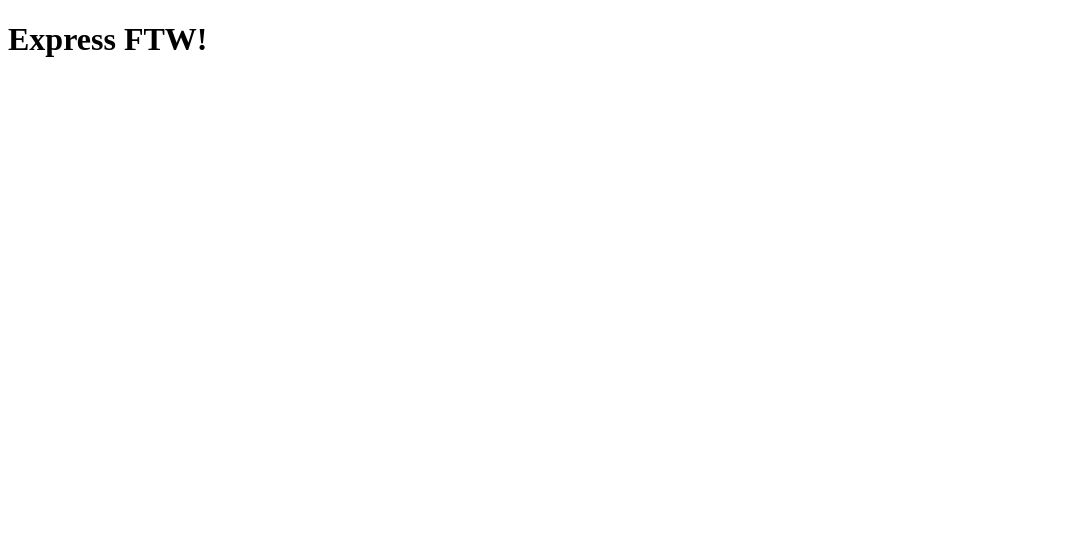
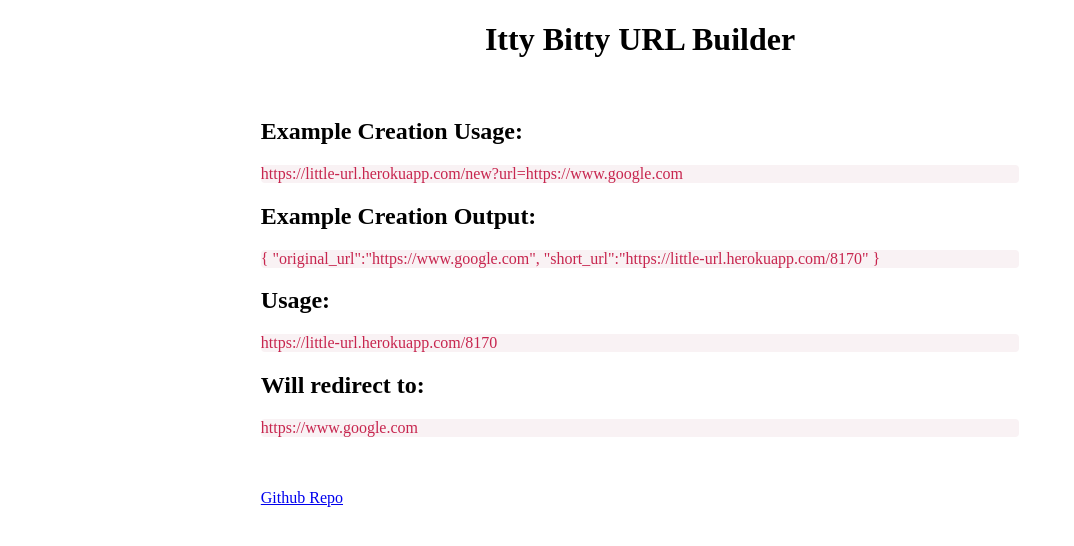
Before and after one commit to scamargo/url-shortener, a website: page public/index.html in a window 1280 px wide. Shown: the whole page, without its empty margins (0-1074 px from the left). Drawn offline with Linux system fonts and the light colour scheme.

Commit message:
Add instructions on home page

```diff
--- /dev/null
+++ b/public/css/style.css
@@ -0,0 +1,14 @@
+h1 {
+    text-align: center;
+}
+
+.container {
+    max-width: 60%;
+    margin: auto;
+}
+
+.example {
+    background-color: #f9f2f4;
+    color: #c7254e;
+    border-radius: 4px;
+}
--- a/public/index.html
+++ b/public/index.html
@@ -1,11 +1,29 @@
 <!DOCTYPE html>
 <html>
 <head>
-  <title>MEAN is best</title>
+  <title>Itty Bitty URL</title>
+  <link rel="stylesheet" type="text/css" href="css/style.css">
 </head>
 <body>
+    <h1>Itty Bitty URL Builder</h1>
+    <br>
+    <div class="container">
+        <h2>Example Creation Usage:</h2>
+        <!-- TODO: update url -->
+        <p class="example">https://little-url.herokuapp.com/new?url=https://www.google.com</p>
+        <h2>Example Creation Output:</h2>
+        <!-- TODO: update url -->
+        <p class="example">{ "original_url":"https://www.google.com", "short_url":"https://little-url.herokuapp.com/8170" }</p>
+        <h2>Usage:</h2>
+        <!-- TODO: update url -->
+        <p class="example">https://little-url.herokuapp.com/8170</p>
+        <h2>Will redirect to:</h2>
+        <!-- TODO: update url -->
+        <p class="example">https://www.google.com</p>
 
-  <h1>Express FTW!</h1>
-
+        <!-- TODO repo link -->
+        <br><br>
+        <a href="https://github.com/scamargo/url-shortener.git">Github Repo</a>
+    </div>
 </body>
 </html>
```
Also changed, not shown: server.js (+0 -7 lines).
